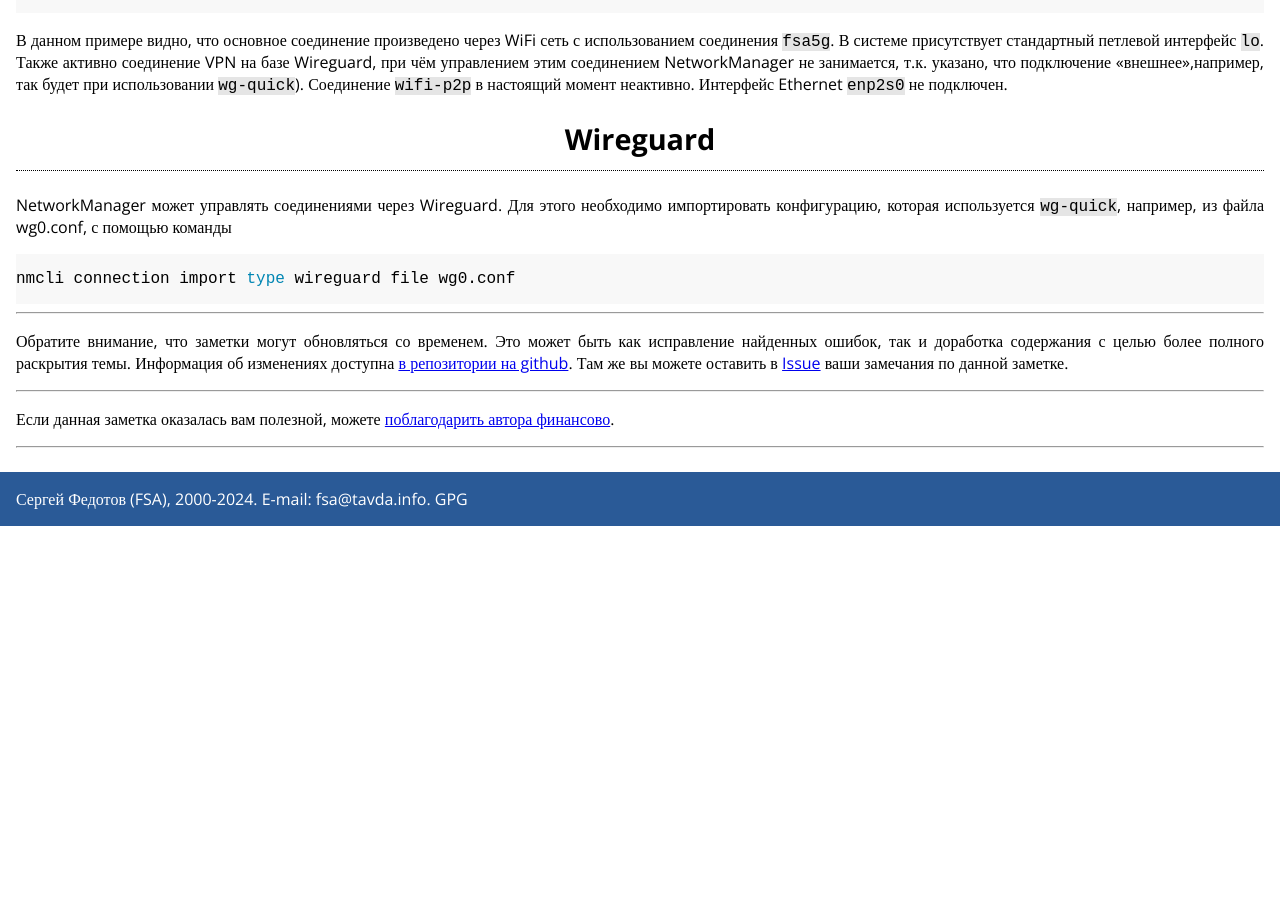
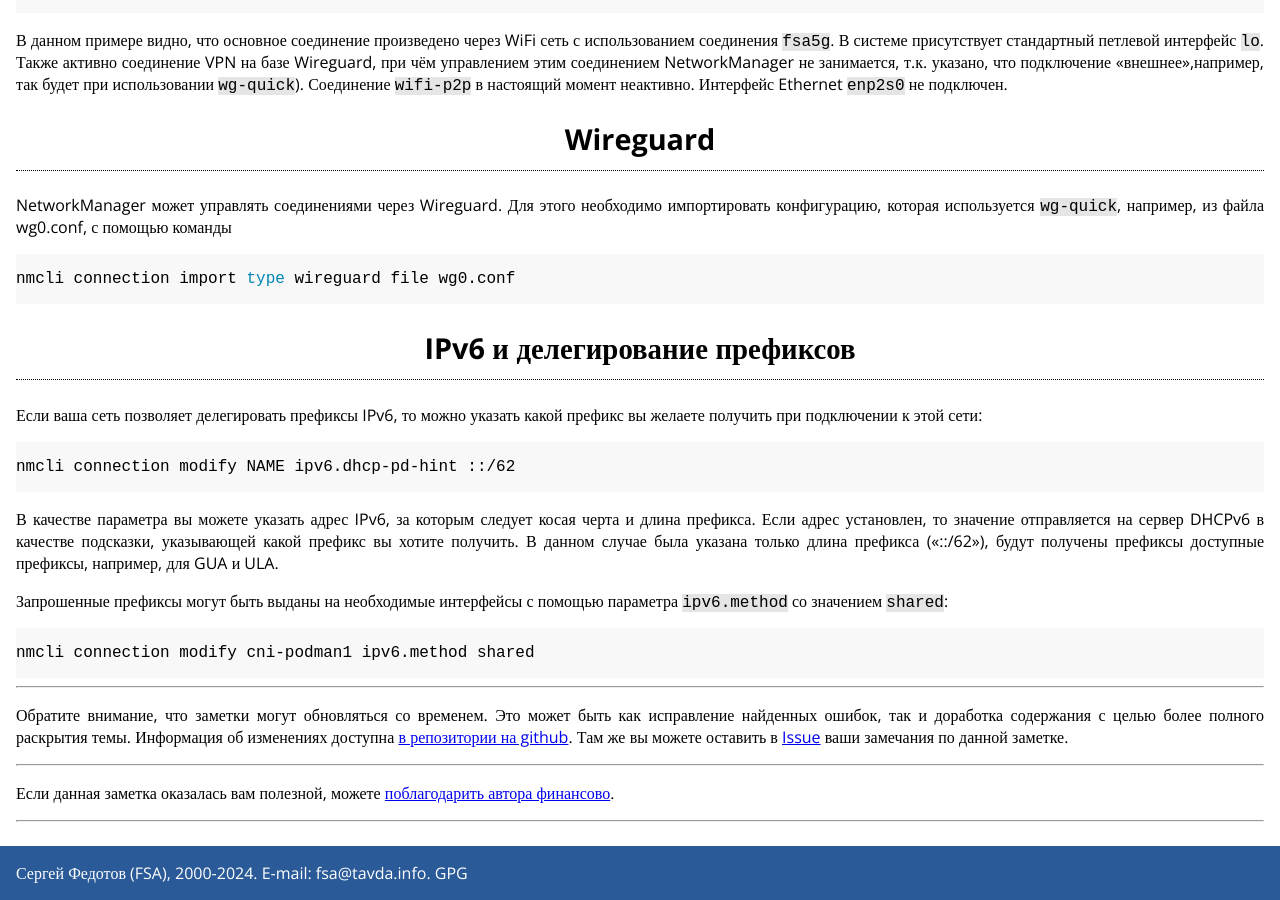
Before and after one commit to fsa/site, a Jekyll site: the page built from _posts/2022-08-16-networkmanager.md, in a window 1280 px wide and 900 px high, scrolled down 3335 px. Built offline with Jekyll 4.4.1, drawn with Linux system fonts in a browser that asks for light colours; before the commit the page ends 3861 px from its top, so only the background shows below that.

Commit message:
Получение префикса IPv6 с помощью NetworkManager (черновик)

````diff
--- a/_posts/2022-08-16-networkmanager.md
+++ b/_posts/2022-08-16-networkmanager.md
@@ -174,3 +174,27 @@ NetworkManager может управлять соединениями через
 ```bash
 nmcli connection import type wireguard file wg0.conf
 ```
+
+## IPv6 и делегирование префиксов
+
+Если ваша сеть позволяет делегировать префиксы IPv6, то можно указать какой префикс вы желаете получить при подключении к этой сети:
+
+```bash
+nmcli connection modify NAME ipv6.dhcp-pd-hint ::/62
+```
+
+В качестве параметра вы можете указать адрес IPv6, за которым следует косая черта и длина префикса. Если адрес установлен, то значение отправляется на сервер DHCPv6 в качестве подсказки, указывающей какой префикс вы хотите получить. В данном случае была указана только длина префикса («::/62»), будут получены префиксы доступные префиксы, например, для GUA и ULA.
+
+Запрошенные префиксы могут быть выданы на необходимые интерфейсы с помощью параметра `ipv6.method` со значением `shared`:
+
+```bash
+nmcli connection modify cni-podman1 ipv6.method shared
+```
+
+<!--
+```bash
+ip link add name br-kvm type bridge
+ip link set dev br-kvm up
+nmcli connection add type bridge ifname br-kvm con-name br-kvm ipv6.method shared
+```
+-->
````
